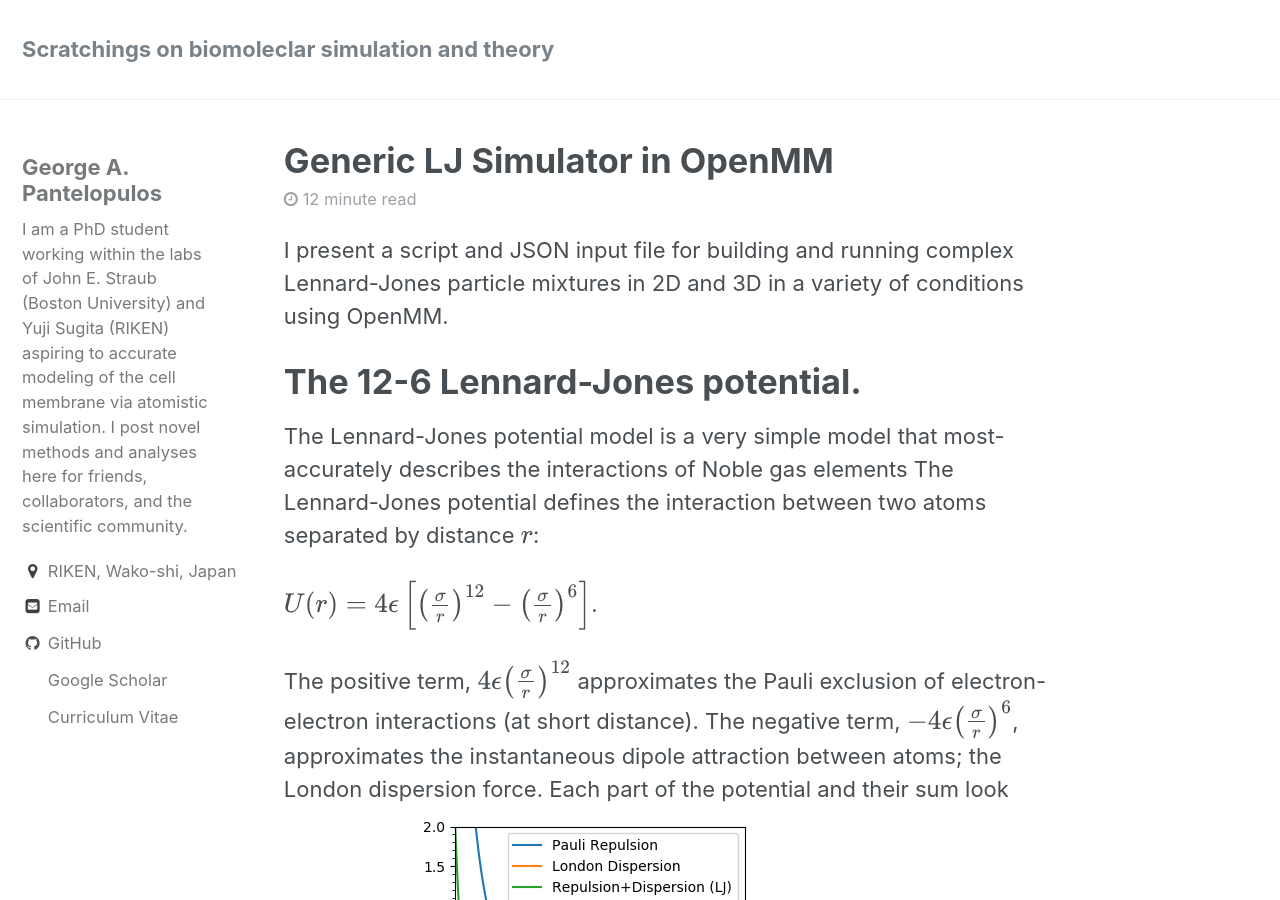
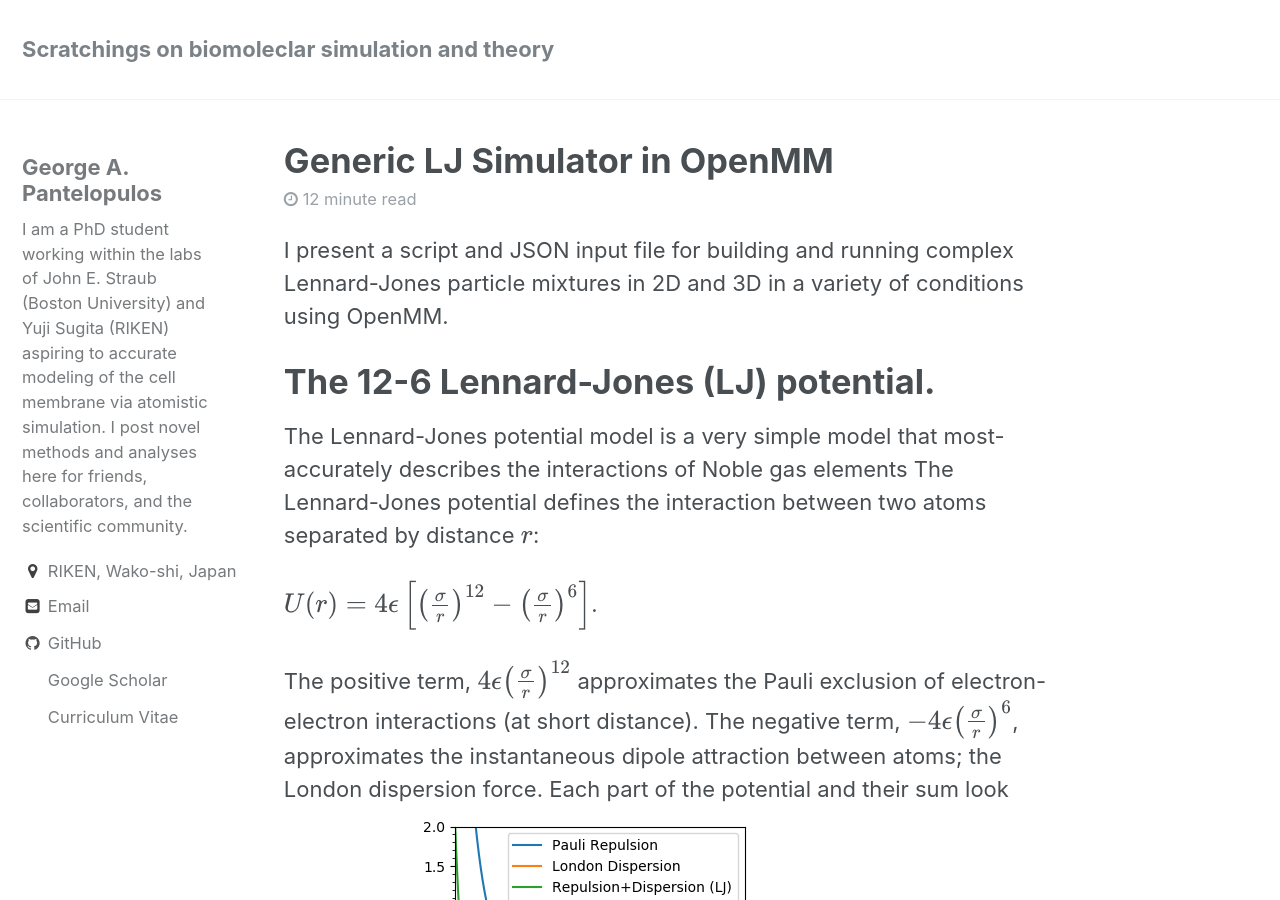
Before and after one commit to gpantel/gpantel.github.io, a Jekyll site: the page built from _posts/2019-26-19-LJsimulation.markdown, in a window 1280 px wide and 900 px high. Built offline with Jekyll 4.4.1, drawn with Linux system fonts in a browser that asks for light colours; formulas are drawn with MathJax 3.

```diff
--- a/_posts/2019-26-19-LJsimulation.markdown
+++ b/_posts/2019-26-19-LJsimulation.markdown
@@ -13,7 +13,7 @@ I present a script and JSON input file for building and running complex Lennard-
   src="https://cdn.mathjax.org/mathjax/latest/MathJax.js?config=TeX-MML-AM_CHTML">
 </script>
 
-# The 12-6 Lennard-Jones potential.
+# The 12-6 Lennard-Jones (LJ) potential.
 
 The Lennard-Jones potential model is a very simple model that most-accurately describes the interactions of Noble gas elements The Lennard-Jones potential defines the interaction between two atoms separated by distance $$r$$:
 
```
Also changed, not shown: 1 other file.
